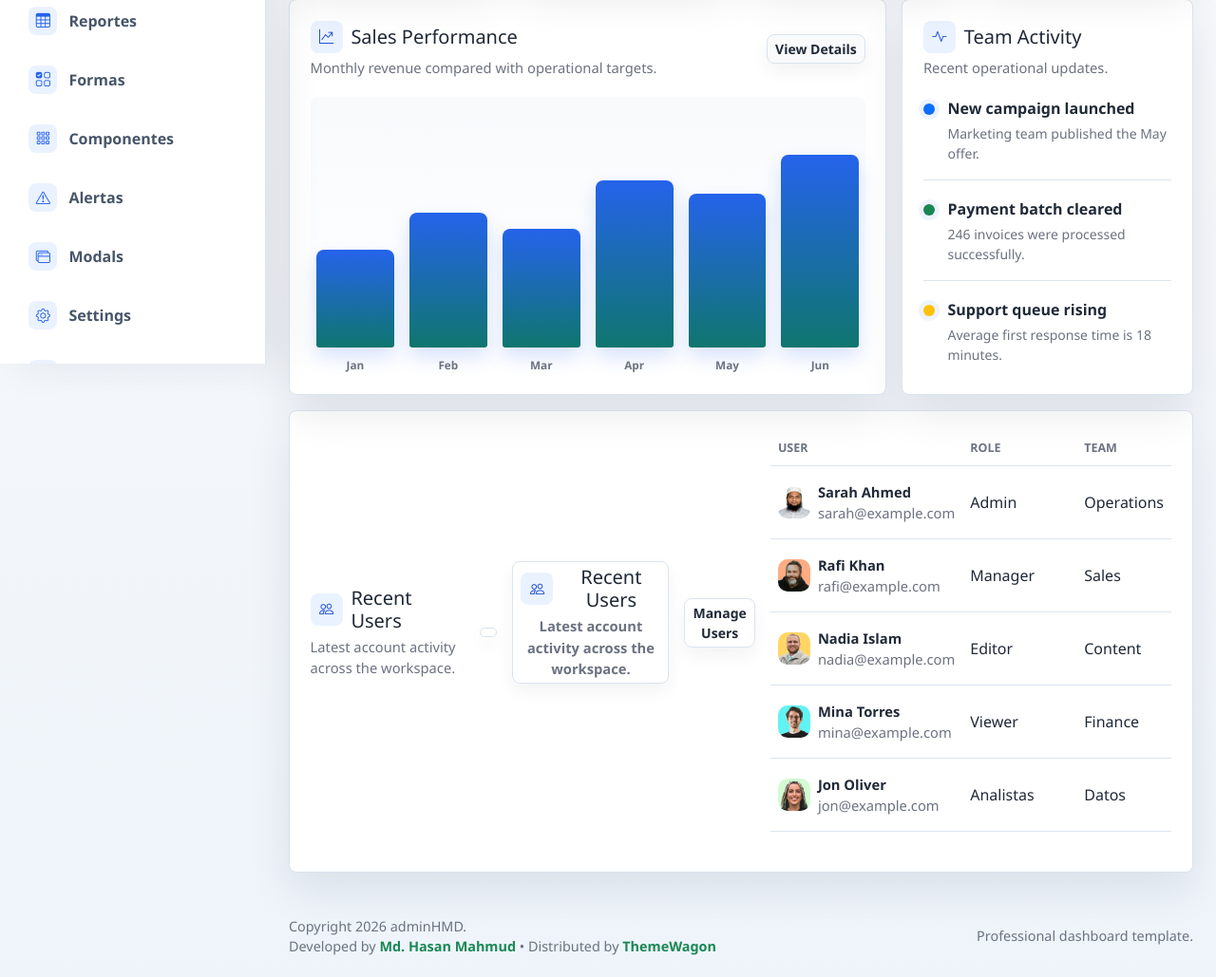
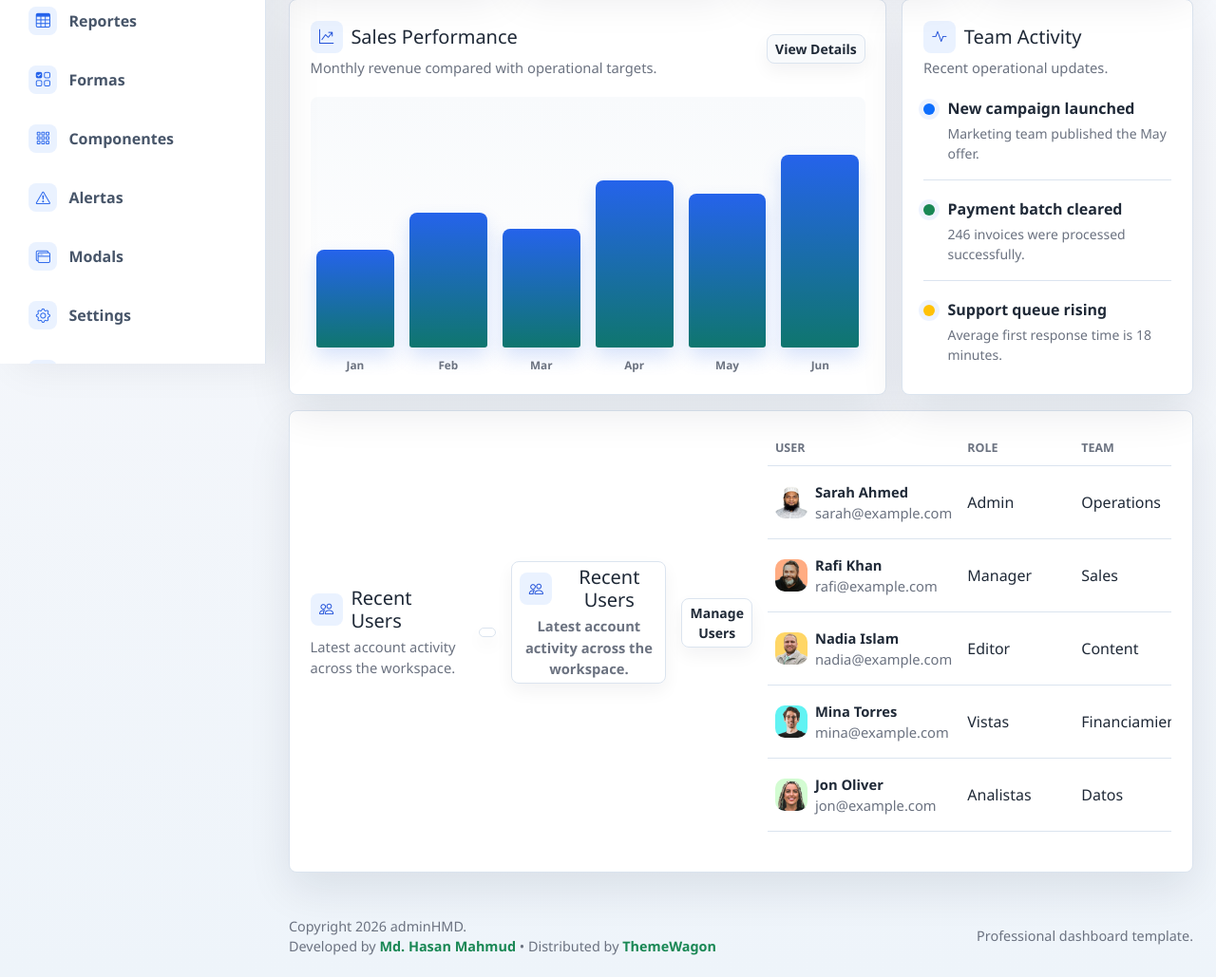
Before and after one commit to JostinUTC/InterfacesG7, a Django app: template dashboard/templates/private/dashboard.html in a window 1280 px wide. Shown: the part 417-1446 px from the top of the page at 95% size. Run offline with Django 3.2, Linux system fonts and the light colour scheme; the template is opened without the code that fills it, so the values that code supplies are empty; some libraries are stand-ins or nearby versions.

Commit message:
Edision de mas datos que se pasaron por alto

```diff
--- a/dashboard/templates/private/dashboard.html
+++ b/dashboard/templates/private/dashboard.html
@@ -322,8 +322,8 @@
                         </div>
                       </div>
                     </td>
-                    <td>Viewer</td>
-                    <td>Finance</td>
+                    <td>Vistas</td>
+                    <td>Financiamiento</td>
                     <td><span class="badge text-bg-secondary">Suspenciones</span></td>
                     <td>Abril 07, 2026</td>
                     <td class="text-end"><a class="btn btn-light btn-sm" href="user-details.html">Vista</a></td>
```
